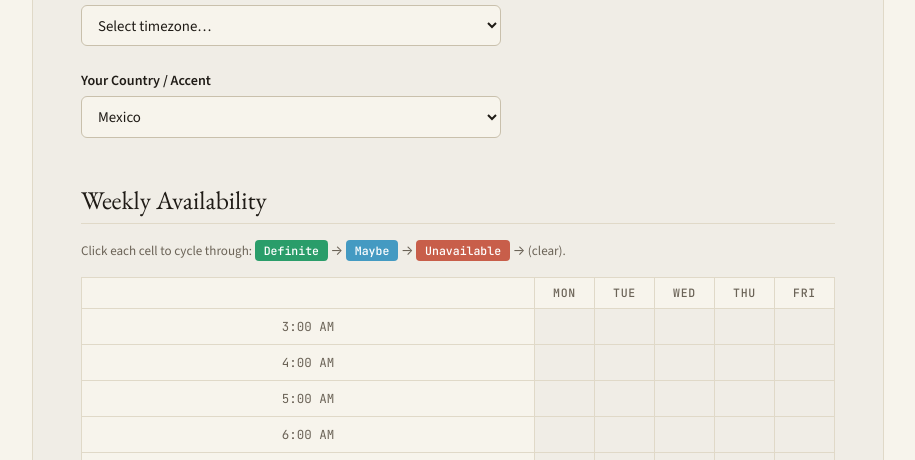
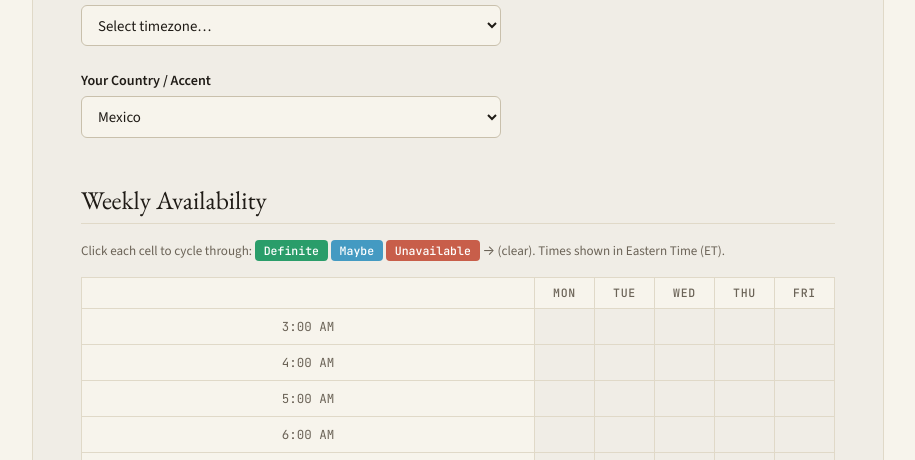
Before and after one commit to katelcs/coach-matching, a Flask app: page /coach/demo in a window 1280 px wide. Shown: the part 371-831 px from the top of the page, without its empty margins (182-1097 px from the left). Run offline with Flask 3, Linux system fonts and the light colour scheme; some libraries are stand-ins or nearby versions.

Commit message:
Show availability in coach's selected timezone; prefill saved timezone

```diff
--- a/app.py
+++ b/app.py
@@ -12,6 +12,7 @@ from werkzeug.middleware.proxy_fix import ProxyFix
 app.wsgi_app = ProxyFix(app.wsgi_app, x_proto=1, x_host=1)
 
 app.jinja_env.filters["from_json"] = json.loads
+app.jinja_env.filters["zip"] = zip
 app.teardown_appcontext(close_db)
 
 
@@ -147,10 +148,10 @@ def student_form():
 def coach_demo():
     """Preview-only route — remove before production."""
     return render_template("coach.html", name="Demo Coach", email="demo@example.com",
-                           time_slots=TIME_SLOTS, days=DAYS, timezones=TIMEZONES,
+                           time_slots=TIME_SLOTS, et_hours=ET_HOURS, days=DAYS, timezones=TIMEZONES,
                            countries=SPANISH_COUNTRIES,
                            prefill_availability='{"Monday|9:00 AM":"definite","Tuesday|10:00 AM":"maybe"}',
-                           prefill_country="Mexico")
+                           prefill_country="Mexico", prefill_timezone="")
 
 
 @app.route("/coach")
@@ -171,15 +172,17 @@ def coach_form():
     session["user_email"] = email
 
     db = get_db()
-    existing = db.execute("SELECT availability, country FROM coach_submissions WHERE email = ?", (email,)).fetchone()
+    existing = db.execute("SELECT availability, country, timezone FROM coach_submissions WHERE email = ?", (email,)).fetchone()
     prefill_availability = existing["availability"] if existing else "{}"
-    prefill_country = existing["country"] if existing else ""
+    prefill_country      = existing["country"]       if existing else ""
+    prefill_timezone     = existing["timezone"]      if existing else ""
 
     return render_template("coach.html", name=user_info.get("name", ""), email=email,
-                           time_slots=TIME_SLOTS, days=DAYS, timezones=TIMEZONES,
+                           time_slots=TIME_SLOTS, et_hours=ET_HOURS, days=DAYS, timezones=TIMEZONES,
                            countries=SPANISH_COUNTRIES,
                            prefill_availability=prefill_availability,
-                           prefill_country=prefill_country)
+                           prefill_country=prefill_country,
+                           prefill_timezone=prefill_timezone)
 
 
 @app.route("/coach/submit", methods=["POST"])
--- a/templates/coach.html
+++ b/templates/coach.html
@@ -9,10 +9,10 @@
     <section>
       <h2>Your Info</h2>
       <label>Your Timezone
-        <select name="timezone" required>
+        <select name="timezone" id="timezone-select" required>
           <option value="">Select timezone…</option>
           {% for tz_val, tz_label in timezones %}
-          <option value="{{ tz_val }}">{{ tz_label }}</option>
+          <option value="{{ tz_val }}" {% if tz_val == prefill_timezone %}selected{% endif %}>{{ tz_label }}</option>
           {% endfor %}
         </select>
       </label>
@@ -28,7 +28,14 @@
 
     <section>
       <h2>Weekly Availability</h2>
-      <p class="hint">Click each cell to cycle through: <span class="legend definite">Definite</span> → <span class="legend maybe">Maybe</span> → <span class="legend unavailable-legend">Unavailable</span> → (clear).</p>
+      <p class="hint">
+        Click each cell to cycle through:
+        <span class="legend definite">Definite</span>
+        <span class="legend maybe">Maybe</span>
+        <span class="legend unavailable-legend">Unavailable</span>
+        → (clear).
+        Times shown in <span id="tz-label">Eastern Time (ET)</span>.
+      </p>
       <div class="grid-wrapper">
         <table class="availability-grid" id="coach-grid">
           <thead>
@@ -38,9 +45,9 @@
             </tr>
           </thead>
           <tbody>
-            {% for slot in time_slots %}
+            {% for et_hour, slot in et_hours | zip(time_slots) %}
             <tr>
-              <td class="time-label">{{ slot }}</td>
+              <td class="time-label" data-et-hour="{{ et_hour }}">{{ slot }}</td>
               {% for day in days %}
               <td class="slot" data-day="{{ day }}" data-time="{{ slot }}"></td>
               {% endfor %}
@@ -57,6 +64,45 @@
 </div>
 
 <script>
+// ── Timezone conversion ───────────────────────────────────────
+const tzSelect = document.getElementById('timezone-select');
+const tzLabel  = document.getElementById('tz-label');
+
+function etToLocalHour(etHour, tz) {
+  const now    = new Date();
+  const etDate = new Date(now.toLocaleString('en-US', { timeZone: 'America/New_York' }));
+  const tzDate = new Date(now.toLocaleString('en-US', { timeZone: tz }));
+  const offsetH = Math.round((tzDate - etDate) / 3600000);
+  return ((etHour + offsetH) % 24 + 24) % 24;
+}
+
+function fmtHour(h) {
+  if (h === 0)  return '12:00 AM';
+  if (h < 12)  return `${h}:00 AM`;
+  if (h === 12) return '12:00 PM';
+  return `${h - 12}:00 PM`;
+}
+
+function applyTimezone(tz, label) {
+  tzLabel.textContent = label;
+  try {
+    document.querySelectorAll('.time-label[data-et-hour]').forEach(td => {
+      td.textContent = fmtHour(etToLocalHour(parseInt(td.dataset.etHour), tz));
+    });
+  } catch (e) { /* unsupported tz */ }
+}
+
+tzSelect.addEventListener('change', function () {
+  if (!this.value) return;
+  applyTimezone(this.value, this.options[this.selectedIndex].text);
+});
+
+// Apply prefilled timezone on page load
+if (tzSelect.value) {
+  applyTimezone(tzSelect.value, tzSelect.options[tzSelect.selectedIndex].text);
+}
+
+// ── Availability grid ─────────────────────────────────────────
 const STATES = [null, "definite", "maybe", "unavailable"];
 const grid = document.getElementById("coach-grid");
 const hiddenInput = document.getElementById("availability-data");
```
Lines whose indentation alone changed are shown as unchanged.
